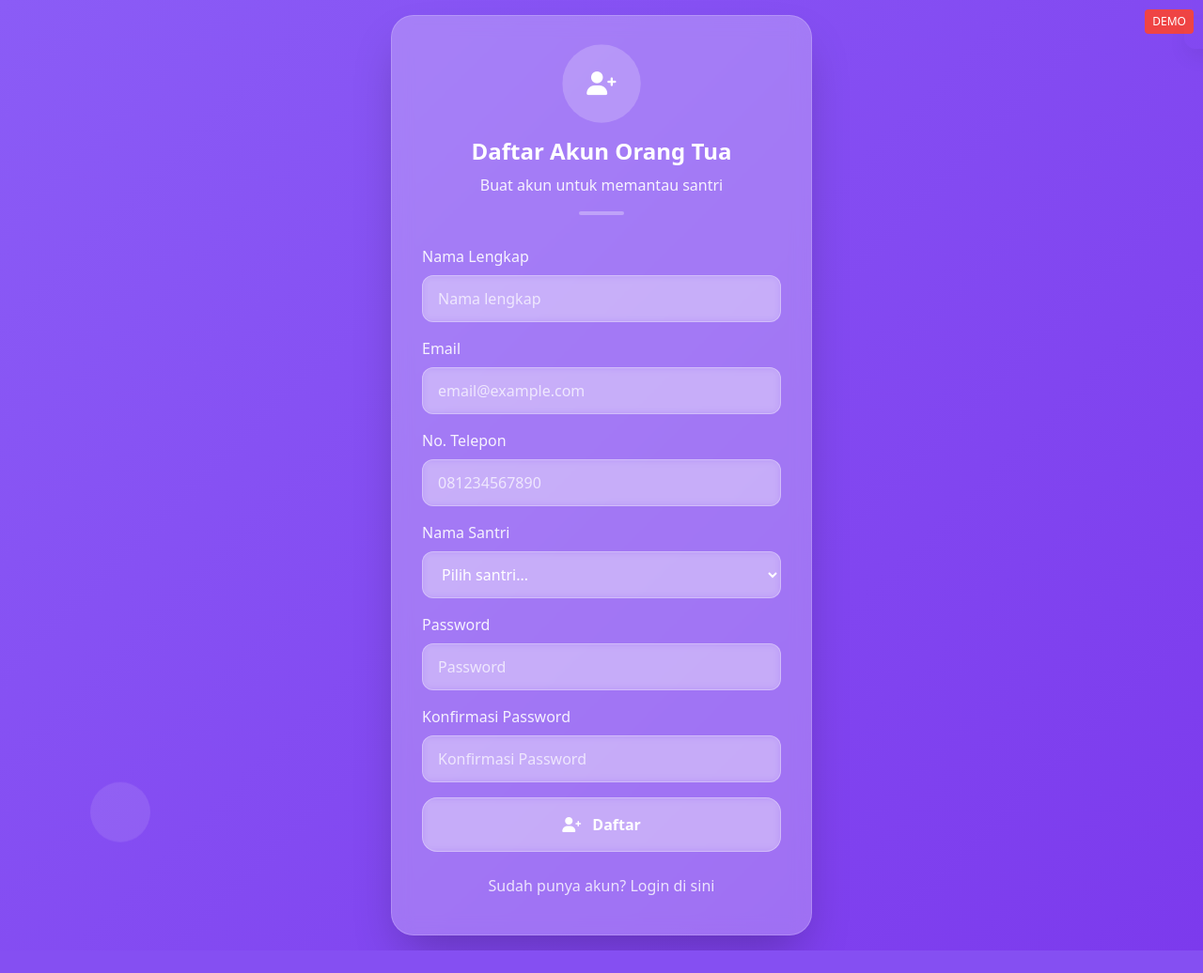
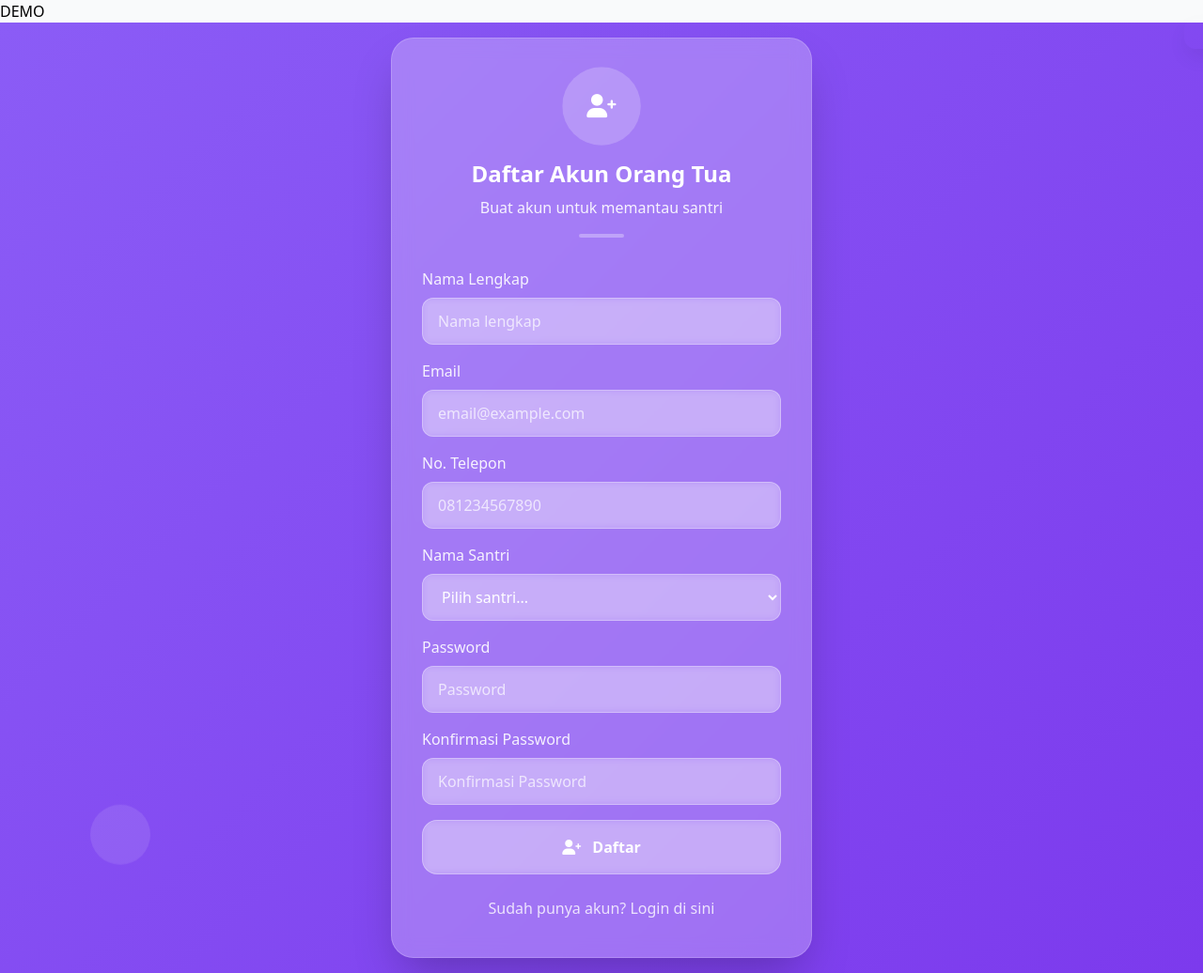
Before and after one commit to Roy3098/Tahfidz_web, a PHP site: page /register.php in a window 1280 px wide. Shown: the whole page at 94% size. Before the commit the page ends 1012 px from the top, so only its background shows below. Run offline with PHP 8.4, Linux system fonts and the light colour scheme; data comes from the database, SQL or seed files in the repository; some libraries are stand-ins or nearby versions.

Commit message:
Remove demo badge and improve session handling
Co-authored-by: akhirzaman998 <akhirzaman998@gmail.com>

```diff
--- a/css/style.css
+++ b/css/style.css
@@ -1,17 +1,4 @@
 /* Custom styles for Tahfidz Tracker */
-
-/* Badge for demo purposes */
-.demo-badge {
-    position: fixed;
-    top: 10px;
-    right: 10px;
-    background: #ef4444;
-    color: white;
-    padding: 4px 8px;
-    border-radius: 4px;
-    font-size: 12px;
-    z-index: 1000;
-}
 
 /* Custom animations for a smoother UX */
 @keyframes fadeInUp {
--- a/index.php
+++ b/index.php
@@ -1,7 +1,7 @@
 <?php
 session_start();
 
-$user = $_SESSION['user'];
+$user = isset($_SESSION['user']) ? $_SESSION['user'] : null;
 ?>
 <!DOCTYPE html>
 <html lang="id">
@@ -14,7 +14,6 @@ $user = $_SESSION['user'];
     <link rel="stylesheet" href="css/style.css">
 </head>
 <body class="bg-gray-50 font-sans">
-    <div class="demo-badge">DEMO</div>
 
     <!-- Login Screen: Initial view for users to choose login type -->
     <div id="loginScreen" class="min-h-screen gradient-green flex items-center justify-center p-4 relative overflow-hidden">
```
